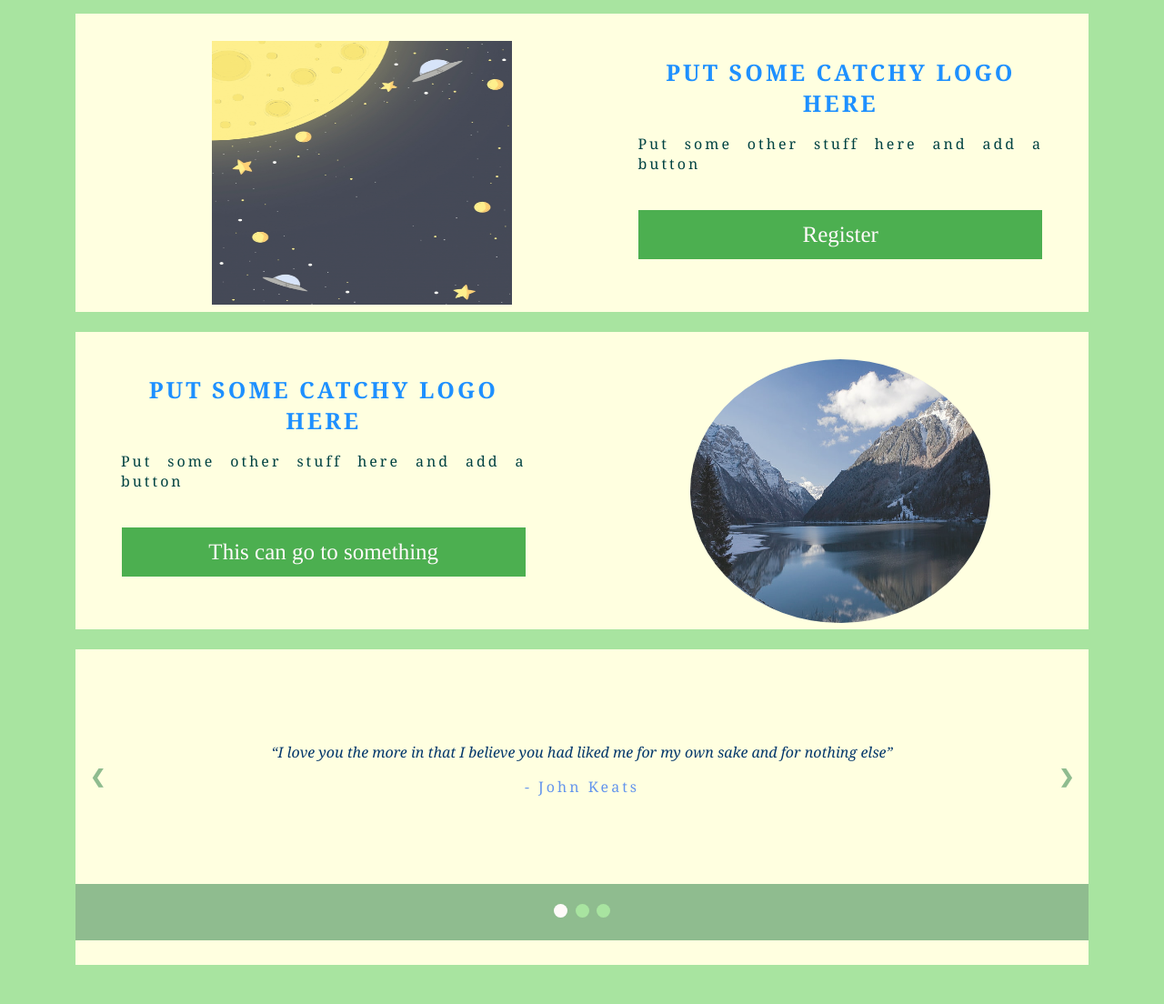
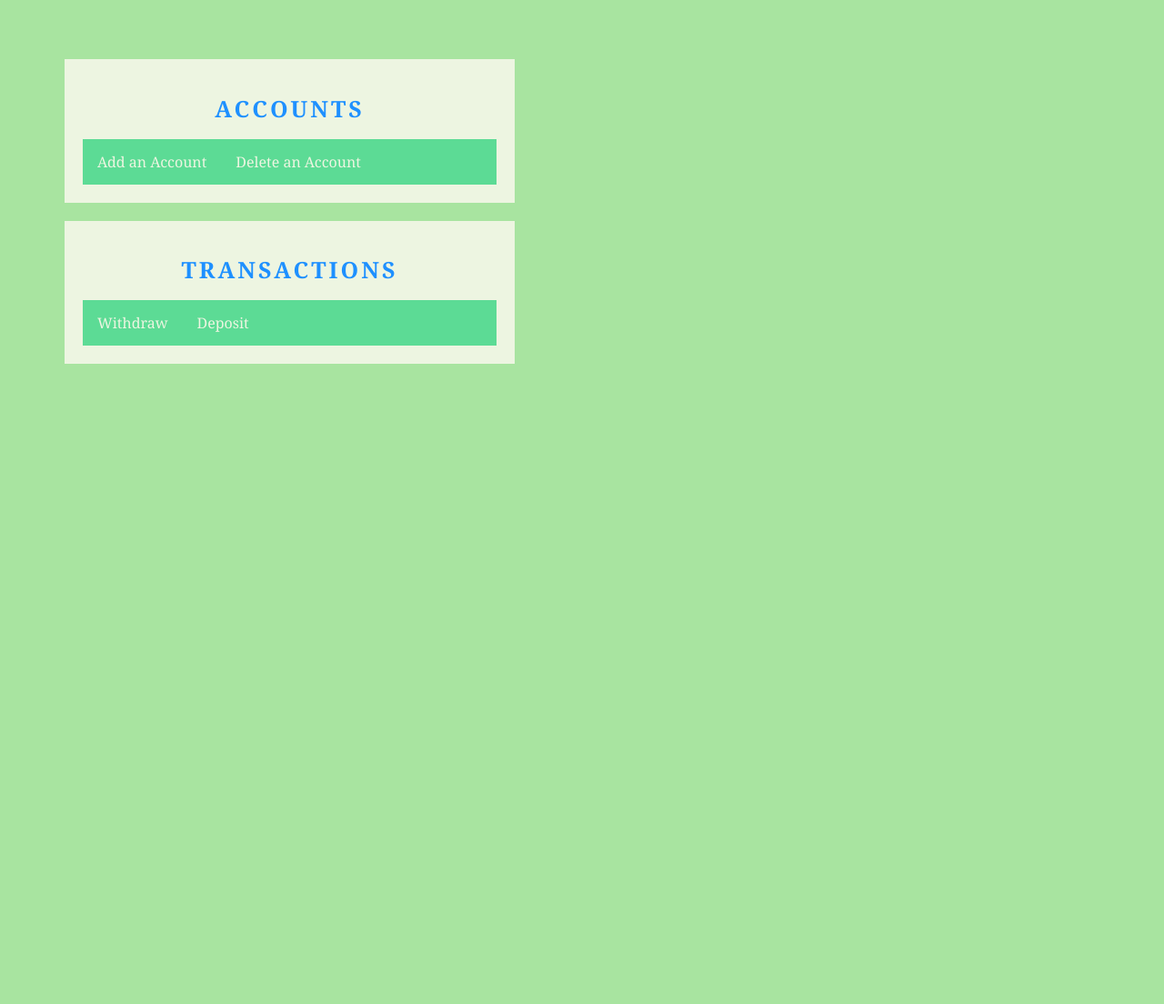
Before and after one commit to sabrinalugoa21/CMPE131PROJECT, a PHP site: page /homepage.php in a window 1280 px wide. Shown: the part 219-1323 px from the top of the page at 91% size. After the commit the page ends 619 px from the top, so only its background shows below. Run offline with PHP 8.4, Linux system fonts and the light colour scheme.

Commit message:
changed some of the homepage

```diff
--- a/homepage.php
+++ b/homepage.php
@@ -16,6 +16,8 @@
       <a href="">Better Money Habits</a>
     </div>
 
+
+
     <div id="main">
 
       <div class="header">
@@ -26,9 +28,6 @@
 
       <div class="topnav">
         <a class="active" href="#home">Home</a>
-        <a href="#news">News</a>
-        <a href="#contact">Contact</a>
-        <a href="#about">About</a>
         <a href="atmlogin.php">Find an ATM</a>
         <div class="header-right">
           <a class="active" href="login.php">Sign In</a>
@@ -36,7 +35,7 @@
       </div>
       <br>
 
-      <!Register>
+      <!-- <!Register>
       <div class = "section">
         <div class = "row">
           <div class="leftcolumn">
@@ -52,9 +51,9 @@
         </div>
       </div>
 
-      <br>
+      <br> -->
 
-      <!something else>
+      <!-- <!something else>
       <div class = "section">
         <div class="row">
           <div class="leftcolumn">
@@ -68,9 +67,9 @@
             <img src="money.jpg" alt="Image 2" style="border-radius:50%">
           </div>
         </div>
-      </div>
+      </div> -->
 
-      <!Testemonials>
+      <!-- <!Testemonials>
       <br>
       <div class = "section">
         <br>
@@ -99,9 +98,9 @@
           <span class="dot" onclick="currentSlide(1)"></span>
           <span class="dot" onclick="currentSlide(2)"></span>
           <span class="dot" onclick="currentSlide(3)"></span>
-        </div>
+        </div> -->
 
-        <script>
+        <!-- <script>
           var slideIndex = 1;
           showSlides(slideIndex);
 
@@ -128,7 +127,26 @@
             slides[slideIndex-1].style.display = "block";
             dots[slideIndex-1].className += " active";
           }
-        </script>
+        </script> -->
+
+        <div class = "leftcolumn">
+                  <div class = "account">
+                        <h1> Accounts</h1>
+                        <div class="topnav2">
+                             <a href="add-account.php" style="float: left;">Add an Account</a>
+                             <a href="delete-account.php" style="float: left;">Delete an Account</a>
+                       </div>
+                  </div>
+
+                <div class = "account">
+                      <h1> Transactions</h1>
+                      <div class="topnav2">
+                           <a href="withdraw.php" style="float: left;">Withdraw</a>
+                            <a href="deposit.php" style="float: left;">Deposit</a>
+
+                     </div>
+                </div>
+            </div>
 
         <br>
       </div>
```
